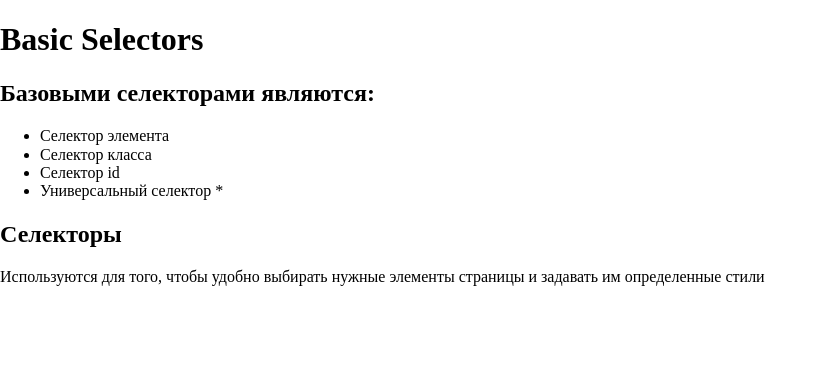
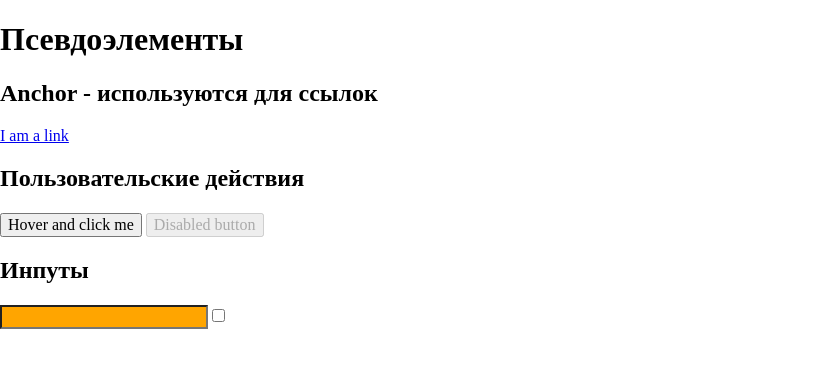
Before and after one commit to dashaorlova/vscode-git-test, a plain HTML site: page lesson7/task1/index.html in a window 1280 px wide. Shown: the whole page, without its empty margins (0-827 px from the left). Drawn offline with nearby package versions, Linux system fonts and the light colour scheme; files that its build step writes are made by us from their sources.

Commit message:
Update index.html

```diff
--- a/lesson7/task1/index.html
+++ b/lesson7/task1/index.html
@@ -2,35 +2,34 @@
 <html lang="en">
   <head>
     <meta charset="UTF-8" />
-    <title>Basic Selectors</title>
+    <title>Псевдоэлементы</title>
     <link
       rel="stylesheet"
       href="https://cdnjs.cloudflare.com/ajax/libs/normalize/8.0.1/normalize.min.css"
       integrity="sha256-l85OmPOjvil/SOvVt3HnSSjzF1TUMyT9eV0c2BzEGzU="
       crossorigin="anonymous"
     />
-    <link href="style.css" rel="stylesheet" />
+	        <link href="style.css" rel="stylesheet">
   </head>
 
   <body>
-    <h1 class="page-header">Basic Selectors</h1>
+    <h1>Псевдоэлементы</h1>
 
-    <article>
-      <h2 class="page-header">Базовыми селекторами являются:</h2>
-      <ul>
-        <li>Селектор элемента</li>
-        <li id="best">Селектор класса</li>
-        <li>Селектор id</li>
-        <li>Универсальный селектор *</li>
-      </ul>
-    </article>
+    <section>
+      <h2>Anchor - используются для ссылок</h2>
+      <a class="anchor" href="#">I am a link</a>
+    </section>
 
-    <article>
-      <h2 class="page-header">Селекторы</h2>
-      <p>
-        Используются для того, чтобы удобно выбирать нужные элементы страницы и
-        задавать им определенные стили
-      </p>
-    </article>
+    <section>
+      <h2>Пользовательские действия</h2>
+      <button class="some-button">Hover and click me</button>
+      <button disabled class="some-button">Disabled button</button>
+    </section>
+
+    <section>
+      <h2>Инпуты</h2>
+      <input type="text" class="search" />
+      <input type="checkbox" class="confirm-checkbox" />
+    </section>
   </body>
 </html>
```
